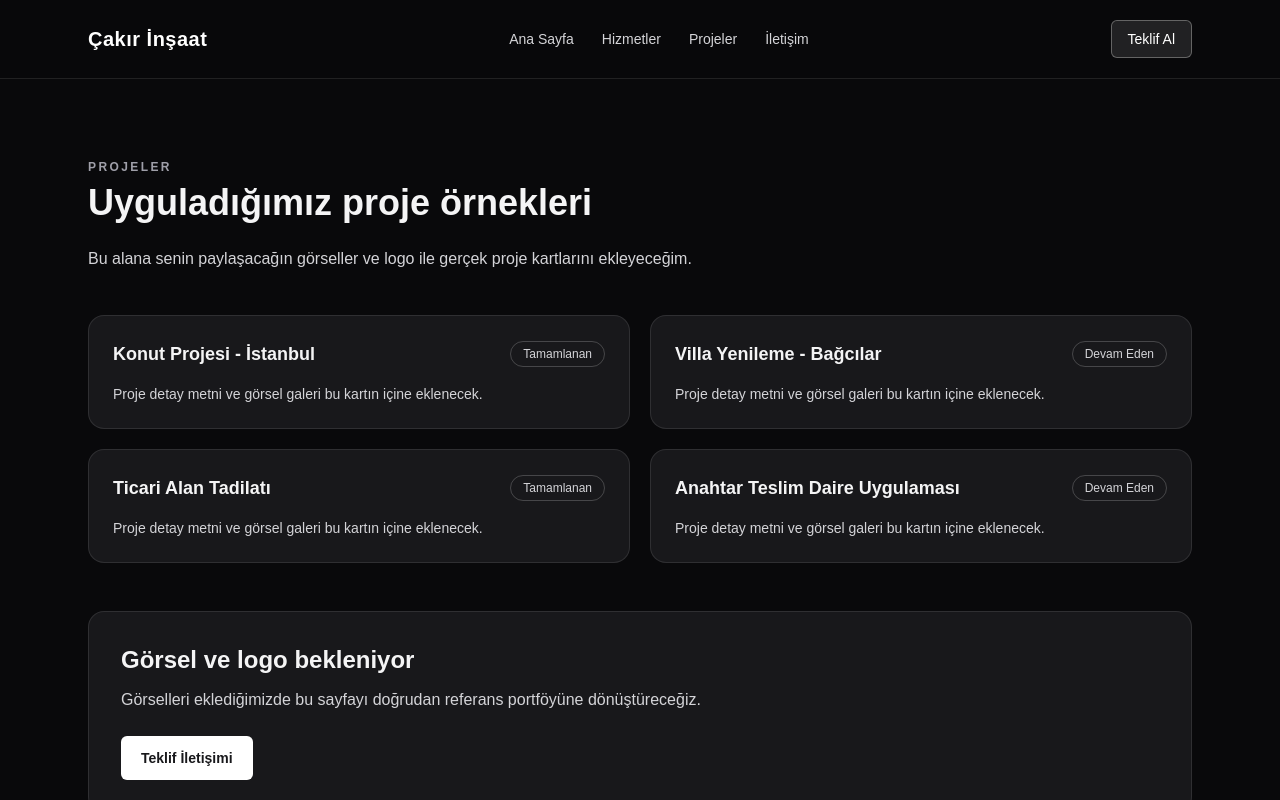
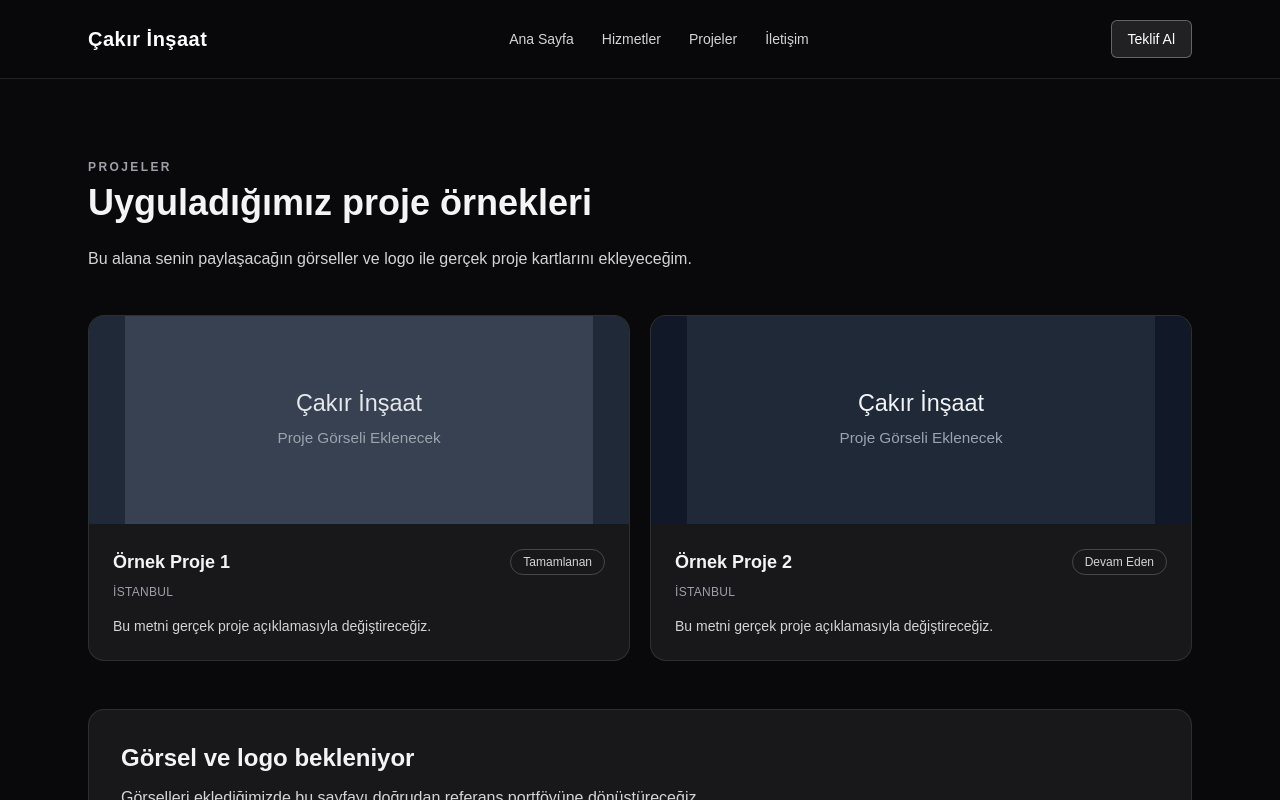
Before and after one commit to vegasirius/cakir-insaat, a Next.js app: page /projeler in a window 1280 px wide. Shown: the top 800 px of the page. Built offline with nearby package versions, Linux system fonts and the light colour scheme.

Commit message:
Çok sayfalı yapı ve proje veri altyapısı

```diff
--- a/app/projeler/page.tsx
+++ b/app/projeler/page.tsx
@@ -1,13 +1,8 @@
+import Image from "next/image";
 import Link from "next/link";
 import { SiteFooter } from "@/components/site-footer";
 import { SiteHeader } from "@/components/site-header";
-
-const projectCards = [
-  { name: "Konut Projesi - İstanbul", status: "Tamamlanan" },
-  { name: "Villa Yenileme - Bağcılar", status: "Devam Eden" },
-  { name: "Ticari Alan Tadilatı", status: "Tamamlanan" },
-  { name: "Anahtar Teslim Daire Uygulaması", status: "Devam Eden" },
-];
+import { projects } from "@/data/projects";
 
 export default function ProjelerPage() {
   return (
@@ -21,17 +16,26 @@ export default function ProjelerPage() {
         </p>
 
         <div className="mt-10 grid gap-5 md:grid-cols-2">
-          {projectCards.map((project) => (
-            <article key={project.name} className="rounded-2xl border border-white/10 bg-zinc-900 p-6">
-              <div className="flex items-center justify-between gap-4">
-                <h2 className="text-lg font-semibold">{project.name}</h2>
-                <span className="rounded-full border border-white/20 px-3 py-1 text-xs text-zinc-300">
-                  {project.status}
-                </span>
+          {projects.map((project) => (
+            <article key={project.title} className="overflow-hidden rounded-2xl border border-white/10 bg-zinc-900">
+              <div className="relative h-52 w-full bg-zinc-800">
+                <Image
+                  src={project.image}
+                  alt={project.title}
+                  fill
+                  className="object-cover"
+                />
               </div>
-              <p className="mt-4 text-sm text-zinc-300">
-                Proje detay metni ve görsel galeri bu kartın içine eklenecek.
-              </p>
+              <div className="p-6">
+                <div className="flex items-center justify-between gap-4">
+                  <h2 className="text-lg font-semibold">{project.title}</h2>
+                  <span className="rounded-full border border-white/20 px-3 py-1 text-xs text-zinc-300">
+                    {project.status}
+                  </span>
+                </div>
+                <p className="mt-2 text-xs uppercase tracking-wide text-zinc-400">{project.location}</p>
+                <p className="mt-4 text-sm text-zinc-300">{project.description}</p>
+              </div>
             </article>
           ))}
         </div>
--- /dev/null
+++ b/data/projects.ts
@@ -0,0 +1,24 @@
+export type ProjectItem = {
+  title: string;
+  status: "Tamamlanan" | "Devam Eden";
+  location: string;
+  description: string;
+  image: string;
+};
+
+export const projects: ProjectItem[] = [
+  {
+    title: "Örnek Proje 1",
+    status: "Tamamlanan",
+    location: "İstanbul",
+    description: "Bu metni gerçek proje açıklamasıyla değiştireceğiz.",
+    image: "/images/projects/proje-01.svg",
+  },
+  {
+    title: "Örnek Proje 2",
+    status: "Devam Eden",
+    location: "İstanbul",
+    description: "Bu metni gerçek proje açıklamasıyla değiştireceğiz.",
+    image: "/images/projects/proje-02.svg",
+  },
+];
```
Also changed, not shown: public/images/projects/proje-01.svg (added), public/images/projects/proje-02.svg (added).
